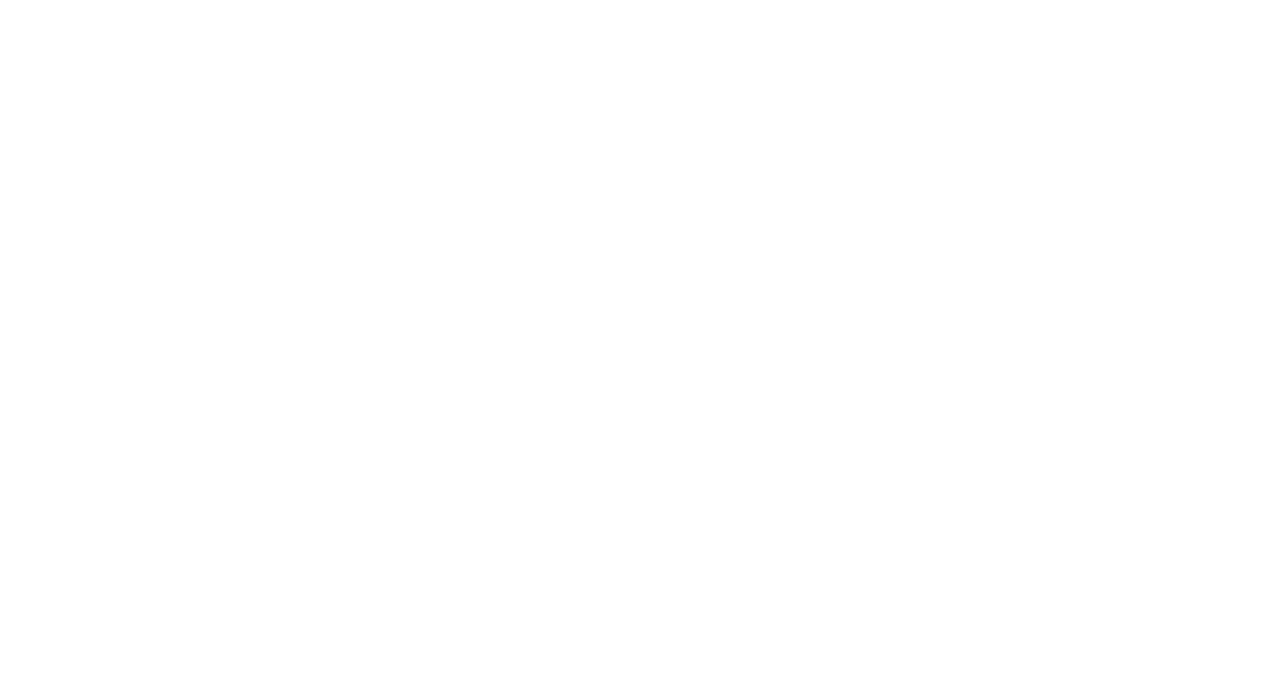
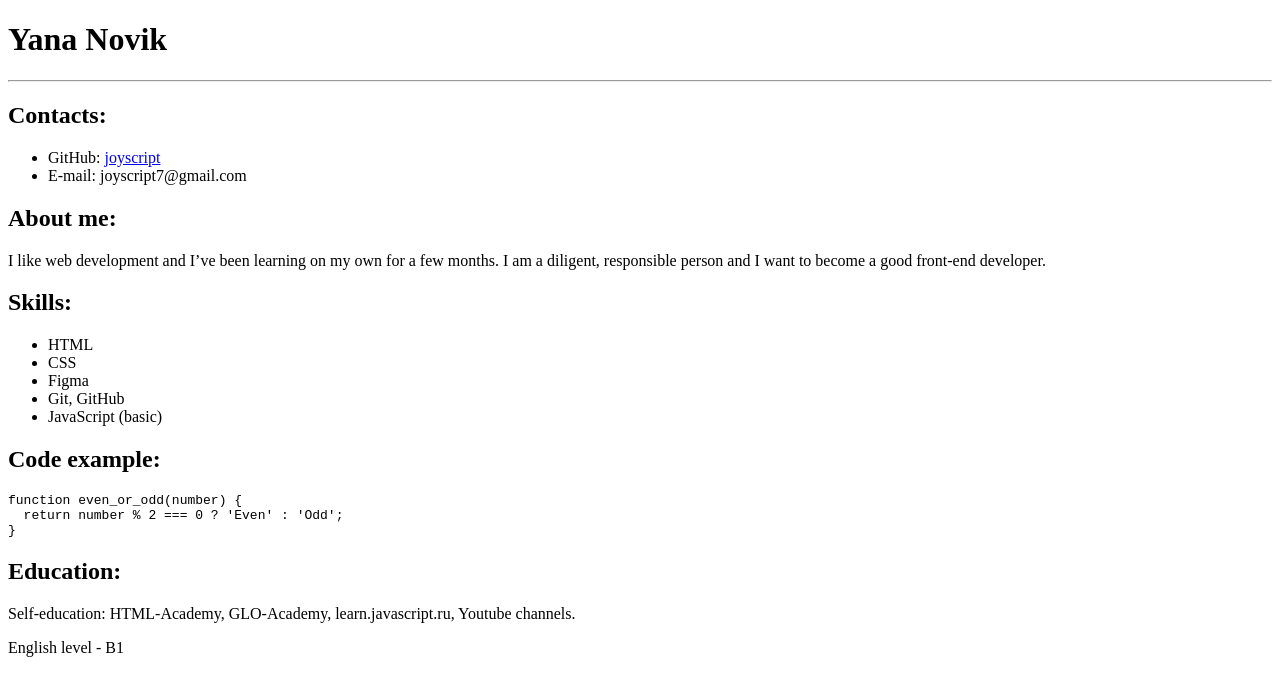
Before and after one commit to joyscript/rsschool-cv, a plain HTML site: page index.html in a window 1280 px wide. Drawn offline with Linux system fonts and the light colour scheme.

Commit message:
feat: create index.html

```diff
--- a/index.html
+++ b/index.html
@@ -4,9 +4,41 @@
     <meta charset="UTF-8">
     <meta http-equiv="X-UA-Compatible" content="IE=edge">
     <meta name="viewport" content="width=device-width, initial-scale=1.0">
-  <title>Document</title>
+    <link rel="stylesheet" href="style.css">
+    <title>CV</title>
   </head>
   <body>
-
+    <div class="wrapper">
+      <h1>Yana Novik</h1>
+      <hr>
+      <h2>Contacts:</h2>
+      <ul>
+        <li>
+          GitHub:
+          <a href="https://github.com/joyscript">joyscript</a>
+        </li>
+        <li>E-mail: joyscript7@gmail.com</li>
+      </ul>
+      <h2>About me:</h2>
+      <p>
+        I like web development and I’ve been learning on my own for a few months. I am a diligent, responsible person and I want to become a
+        good front-end developer.
+      </p>
+      <h2>Skills:</h2>
+      <ul>
+        <li>HTML</li>
+        <li>CSS</li>
+        <li>Figma</li>
+        <li>Git, GitHub</li>
+        <li>JavaScript (basic)</li>
+      </ul>
+      <h2>Code example:</h2>
+      <pre><code>function even_or_odd(number) {
+  return number % 2 === 0 ? 'Even' : 'Odd';
+}</code></pre>
+      <h2>Education:</h2>
+      <p>Self-education: HTML-Academy, GLO-Academy, learn.javascript.ru, Youtube channels.</p>
+      <p>English level - B1</p>
+    </div>
   </body>
 </html>
```
Lines whose indentation alone changed are shown as unchanged.
